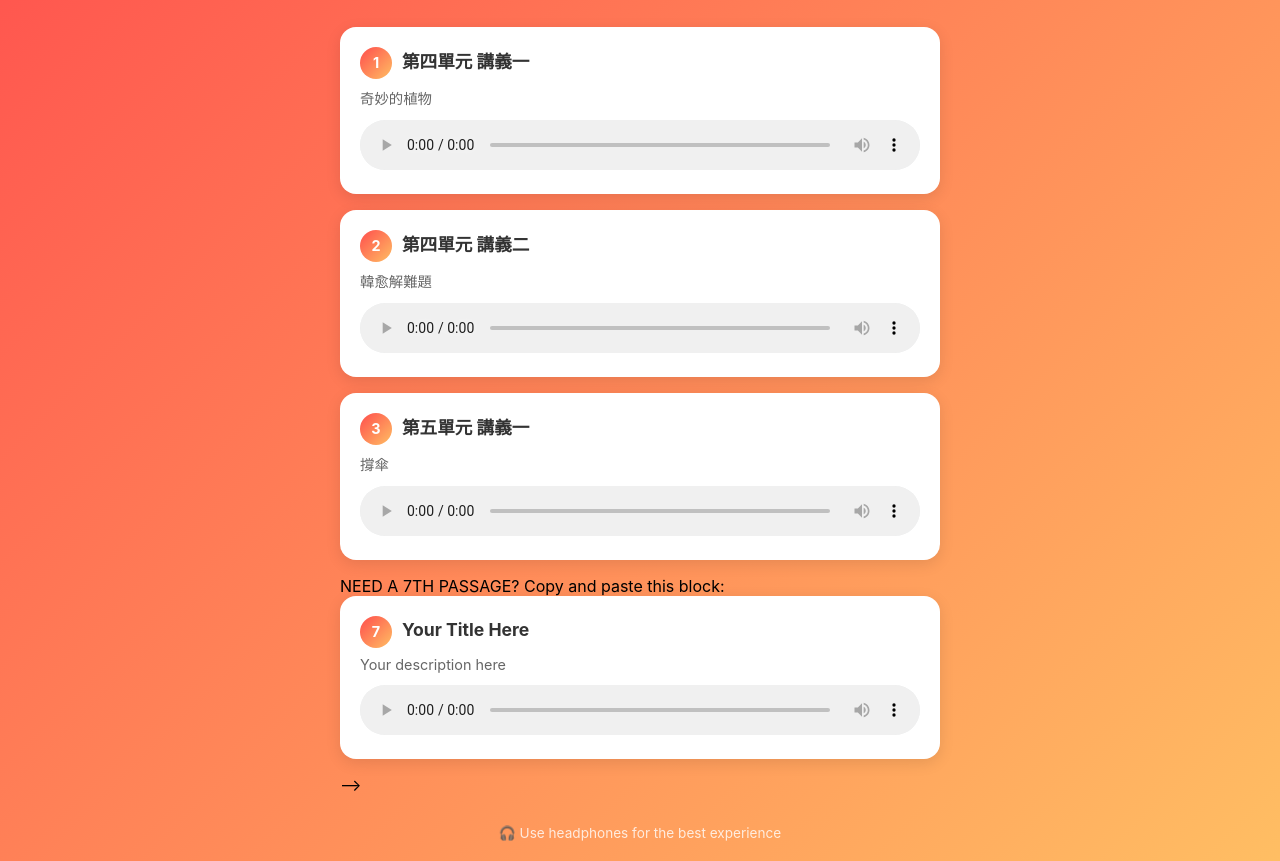
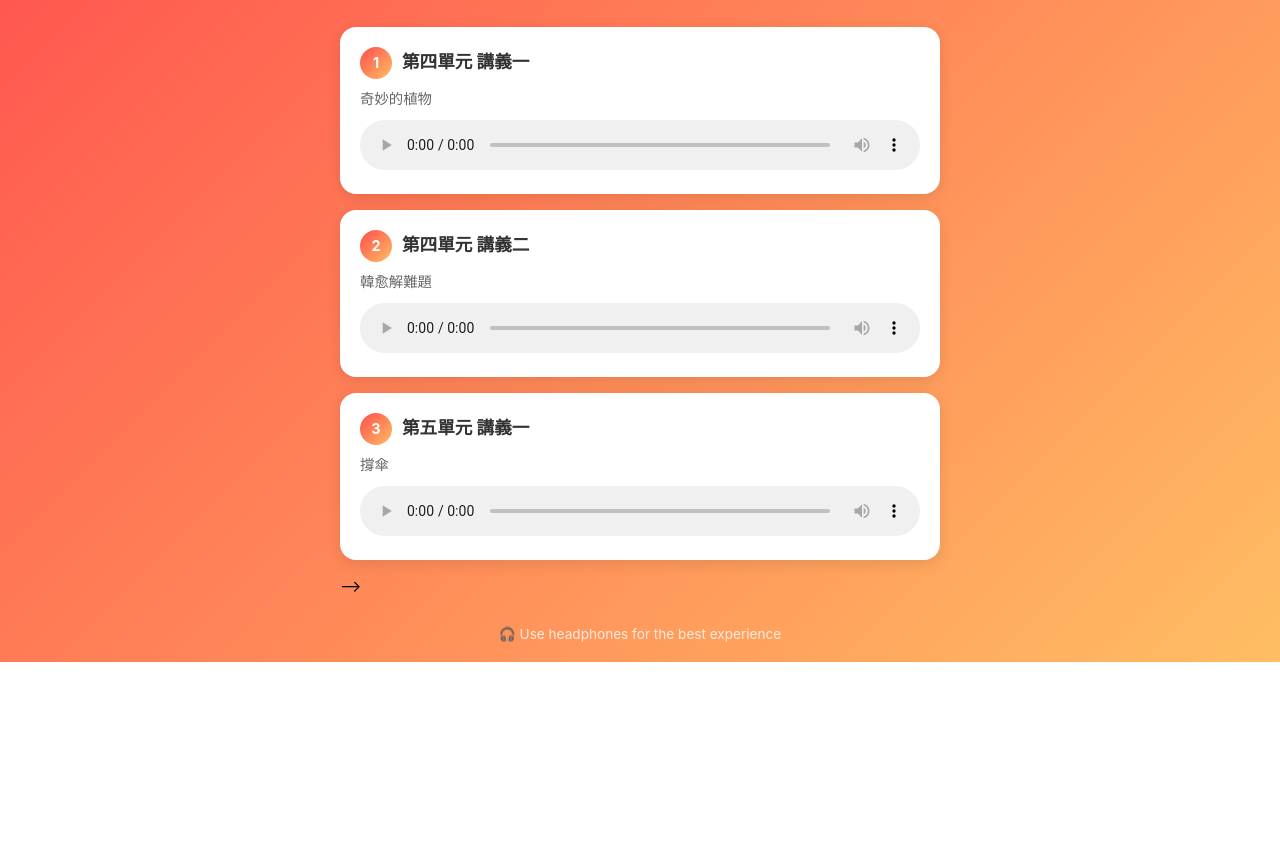
Before and after one commit to gloria-hy/hanyuan-audio-library, a plain HTML site: page P1-2025/index.html in a window 1280 px wide. Shown: the part 211-1072 px from the top of the page. After the commit the page ends 873 px from the top, so only its background shows below. Drawn offline with Linux system fonts and the light colour scheme.

Commit message:
Update index.html

```diff
--- a/P1-2025/index.html
+++ b/P1-2025/index.html
@@ -159,19 +159,6 @@
                 Your browser does not support audio.
             </audio>
         </div>
-        NEED A 7TH PASSAGE? Copy and paste this block:
-
-        <div class="audio-card">
-            <div class="title-row">
-                <span class="passage-number">7</span>
-                <h3>Your Title Here</h3>
-            </div>
-            <p>Your description here</p>
-            <audio controls preload="metadata">
-                <source src="YOUR_AUDIO_URL_HERE" type="audio/mpeg">
-                Your browser does not support audio.
-            </audio>
-        </div>
         -->
 
         <footer>
```
